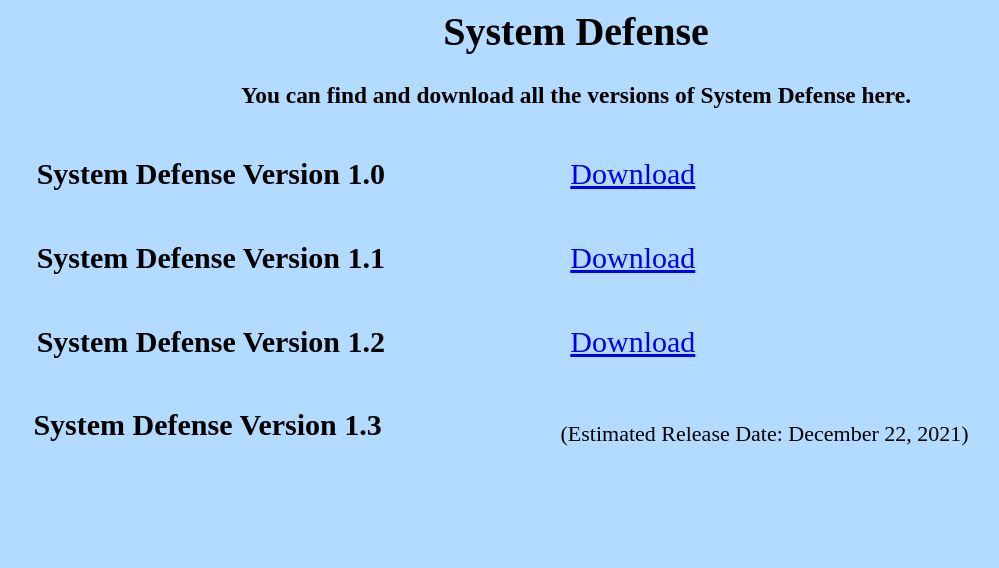
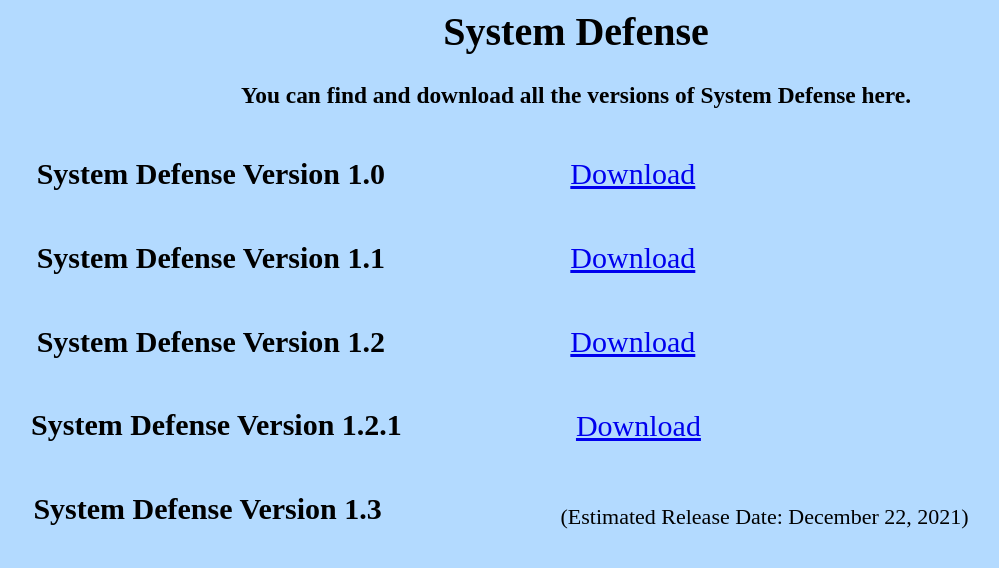
Before and after one commit to YuYang-Dev/SystemDefenseWebsite, a plain HTML site: page index.html in a window 1280 px wide. Shown: the whole page, without its empty margins (64-1063 px from the left). Drawn offline with Linux system fonts and the light colour scheme; a script that the page names is missing.

Commit message:
Update index.html

```diff
--- a/index.html
+++ b/index.html
@@ -22,6 +22,10 @@
                 <a href="https://www.mediafire.com/file/yz99z5jyq6mz921/System_Defense_V1.2.zip/file" class="DownloadButton">Download</a>
         </span>
         <span class="GameDownload">
+                <h2 class="GameNameAndVersion">System Defense Version 1.2.1</h2>
+                <a href="https://www.mediafire.com/file/yf4jj3u27locaxv/System_Defense_V1.2.1.zip/file" class="DownloadButton">Download</a>
+        </span>
+        <span class="GameDownload">
                 <h2 class="GameNameAndVersion">System Defense Version 1.3</h2>
                 <p class="EstimatedReleaseDate">(Estimated Release Date: December 22, 2021)</p>
         </span>
```
